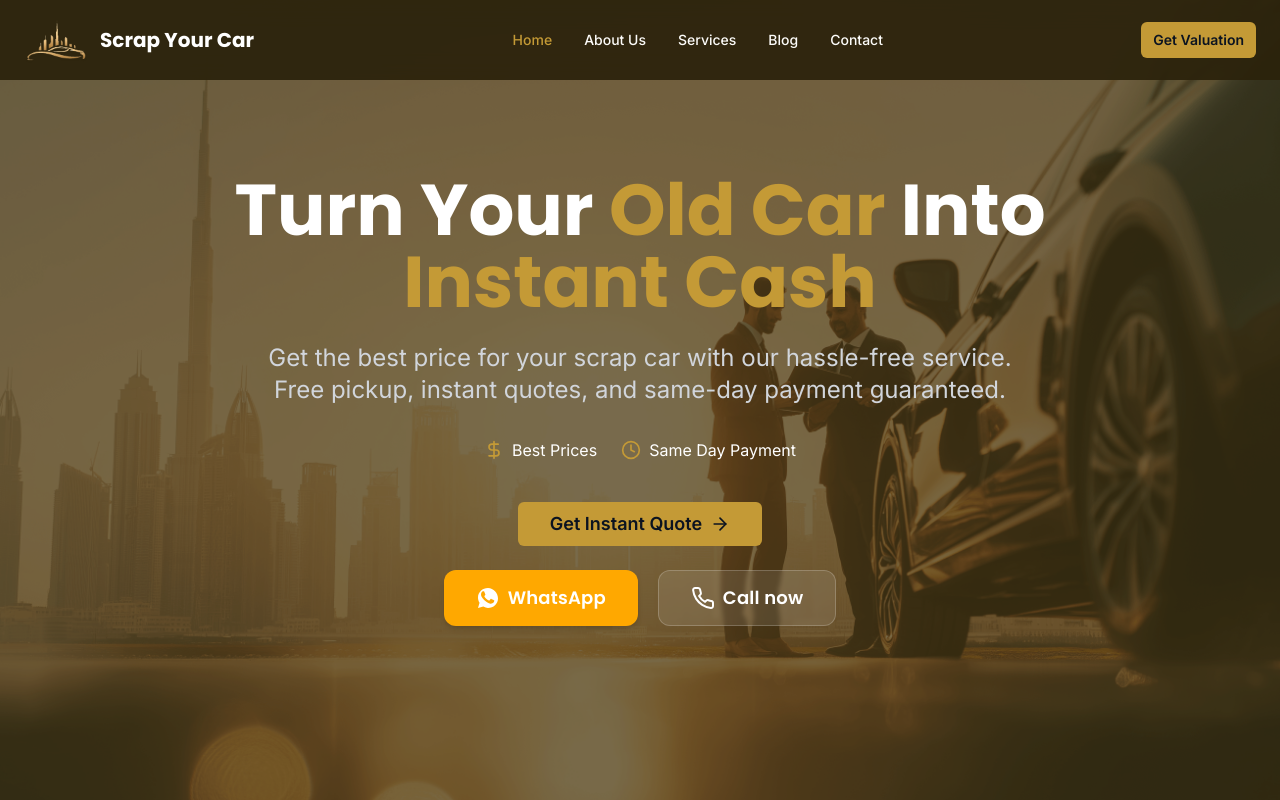
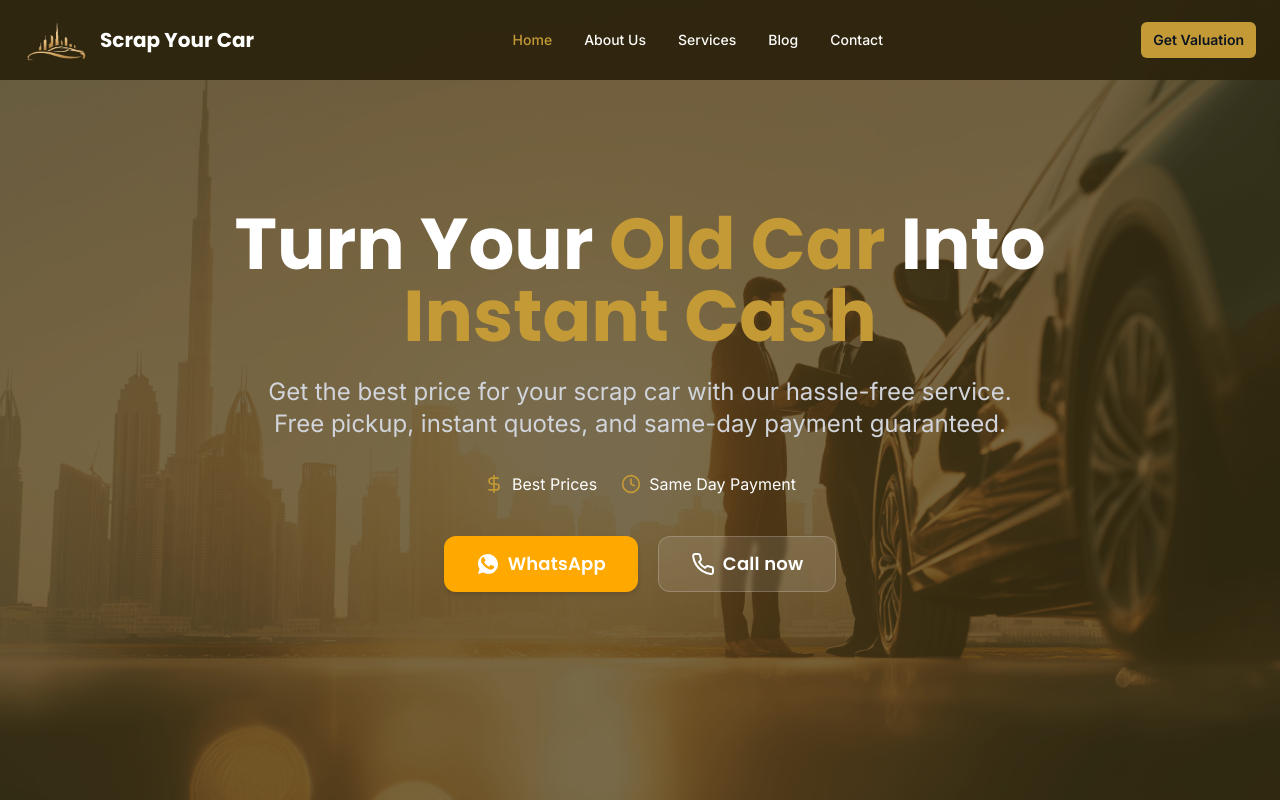
Before and after one commit to mazam1/scrapanycar.ae, a Next.js app: page / in a window 1280 px wide. Shown: the top 800 px of the page. Built offline with nearby package versions, Linux system fonts and the light colour scheme.

Commit message:
Update scrap car website with improved UI and functionality

```diff
--- a/components/layout/footer.tsx
+++ b/components/layout/footer.tsx
@@ -112,7 +112,7 @@ function ClassicLayout({ currentYear, socialPlatforms }: { currentYear: number;
               <div className="flex-shrink-0 w-9 h-9 rounded-full bg-brand-gold/10 border border-brand-gold/20 flex items-center justify-center group-hover:bg-brand-gold/15 transition-colors duration-200">
                 <Phone className="h-5 w-5" />
               </div>
-              <a href="tel:+97141234567" className="text-sm sm:text-base font-medium">+971 4 123 4567</a>
+              <a href="tel:+971568558762" className="text-sm sm:text-base font-medium">+971 56 855 8762</a>
             </div>
             <div className="group flex items-center space-x-4 text-[#fdfcfa]/90 hover:text-[#c49a36] transition-colors duration-200">
               <div className="flex-shrink-0 w-9 h-9 rounded-full bg-brand-gold/10 border border-brand-gold/20 flex items-center justify-center group-hover:bg-brand-gold/15 transition-colors duration-200">
@@ -221,7 +221,7 @@ function CompactLayout({ currentYear, socialPlatforms }: { currentYear: number;
               <div className="flex-shrink-0 w-9 h-9 rounded-full bg-brand-gold/10 border border-brand-gold/20 flex items-center justify-center group-hover:bg-brand-gold/15 transition-colors duration-200">
                 <Phone className="h-5 w-5" />
               </div>
-              <a href="tel:+97141234567" className="text-sm sm:text-base font-medium">+971 4 123 4567</a>
+              <a href="tel:+971568558762" className="text-sm sm:text-base font-medium">+971 56 855 8762</a>
             </div>
             <div className="group flex items-center space-x-4 text-[#fdfcfa]/90 hover:text-[#c49a36] transition-colors duration-200">
               <div className="flex-shrink-0 w-9 h-9 rounded-full bg-brand-gold/10 border border-brand-gold/20 flex items-center justify-center group-hover:bg-brand-gold/15 transition-colors duration-200">
@@ -329,7 +329,7 @@ function SplitLayout({ currentYear, socialPlatforms }: { currentYear: number; so
                 <div className="flex-shrink-0 w-9 h-9 rounded-full bg-brand-gold/10 border border-brand-gold/20 flex items-center justify-center group-hover:bg-brand-gold/15 transition-colors duration-200">
                   <Phone className="h-5 w-5" />
                 </div>
-                <a href="tel:+97141234567" className="text-sm sm:text-base font-medium">+971 4 123 4567</a>
+                <a href="tel:+971568558762" className="text-sm sm:text-base font-medium">+971 56 855 8762</a>
               </div>
               <div className="group flex items-center space-x-4 text-[#fdfcfa]/90 hover:text-[#c49a36] transition-colors duration-200">
                 <div className="flex-shrink-0 w-9 h-9 rounded-full bg-brand-gold/10 border border-brand-gold/20 flex items-center justify-center group-hover:bg-brand-gold/15 transition-colors duration-200">
--- a/components/sections/contact/contact-form-section.tsx
+++ b/components/sections/contact/contact-form-section.tsx
@@ -105,7 +105,7 @@ export function ContactFormSection() {
                       value={formData.phone}
                       onChange={handleChange}
                       className="w-full px-4 py-3 rounded-lg border border-border bg-background"
-                      placeholder="0568558762"
+                      placeholder="+971568558762"
                       required
                     />
                   </div>
--- a/components/sections/contact/contact-hero-section.tsx
+++ b/components/sections/contact/contact-hero-section.tsx
@@ -37,7 +37,12 @@ export function ContactHeroSection() {
           transition={{ duration: 0.6, delay: 0.1 }}
         >
           {/* WhatsApp */}
-          <div className="p-6 rounded-2xl bg-card border border-border shadow-sm">
+          <a
+            href="https://wa.me/971568558762"
+            target="_blank"
+            rel="noopener noreferrer"
+            className="p-6 rounded-2xl bg-card border border-border shadow-sm hover:shadow-md transition-shadow cursor-pointer block"
+          >
             <div className="flex items-center justify-center mb-4">
               <div className="h-12 w-12 rounded-xl bg-brand-gold/10 border border-brand-gold/30 flex items-center justify-center">
                 <Phone className="h-6 w-6 text-brand-gold" />
@@ -45,10 +50,10 @@ export function ContactHeroSection() {
             </div>
             <div className="text-center">
               <div className="font-semibold">WhatsApp Us</div>
-              <div className="mt-2 text-brand-slate font-medium">0568558762</div>
+              <div className="mt-2 text-brand-slate font-medium">+971568558762</div>
               <div className="mt-2 text-xs text-muted-foreground">Available 24/7 for immediate assistance</div>
             </div>
-          </div>
+          </a>
 
           {/* Email */}
           <div className="p-6 rounded-2xl bg-card border border-border shadow-sm">
--- a/components/sections/home/hero-section.tsx
+++ b/components/sections/home/hero-section.tsx
@@ -2,9 +2,8 @@
 
 import * as React from "react"
 import { motion } from "framer-motion"
-import { ArrowRight, DollarSign, Clock } from "lucide-react"
+import { DollarSign, Clock } from "lucide-react"
 
-import { Button } from "@/components/ui/button"
 import ActionButtons from "@/components/sections/home/action-buttons"
 
 export function HeroSection() {
@@ -81,34 +80,12 @@ export function HeroSection() {
             </div>
           </motion.div>
 
-          {/* Primary CTA (kept) */}
-          <motion.div
-            className="flex justify-center items-center mb-6"
-            initial={{ opacity: 0, y: 30 }}
-            animate={{ opacity: 1, y: 0 }}
-            transition={{ duration: 0.8, delay: 0.8 }}
-          >
-            <Button
-              size="lg"
-              className="bg-brand-gold hover:bg-brand-gold/90 text-brand-charcoal font-semibold px-8 py-4 text-lg group"
-              onClick={() => {
-                const el = document.getElementById('valuation-form')
-                el?.scrollIntoView({ behavior: 'smooth', block: 'start' })
-                window.dispatchEvent(new CustomEvent('highlight-name'))
-              }}
-              aria-label="Open valuation form"
-            >
-              Get Instant Quote
-              <ArrowRight className="ml-2 h-5 w-5 transition-transform group-hover:translate-x-1" />
-            </Button>
-          </motion.div>
-
           {/* Action Buttons matching reference */}
           <motion.div
             className="flex justify-center items-center"
             initial={{ opacity: 0, y: 20 }}
             animate={{ opacity: 1, y: 0 }}
-            transition={{ duration: 0.6, delay: 1.0 }}
+            transition={{ duration: 0.6, delay: 0.8 }}
           >
             <ActionButtons />
           </motion.div>
```
